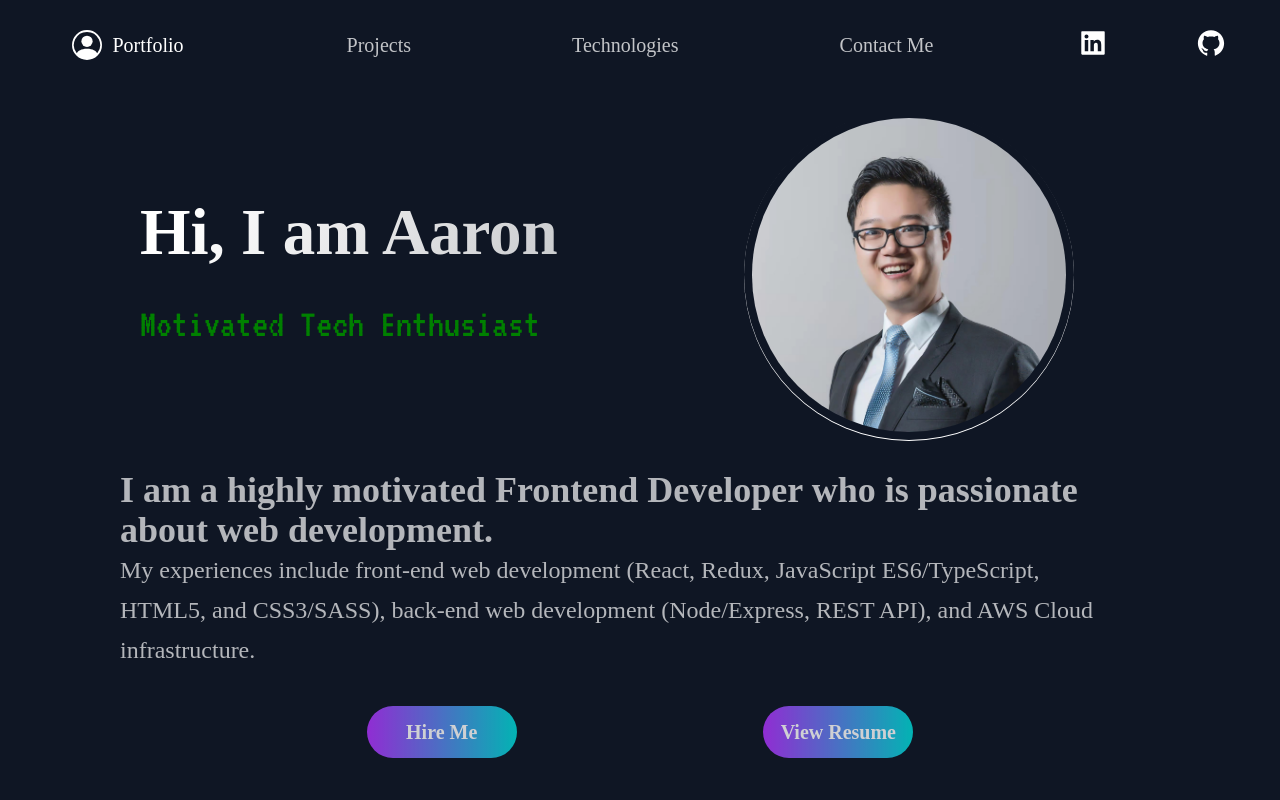
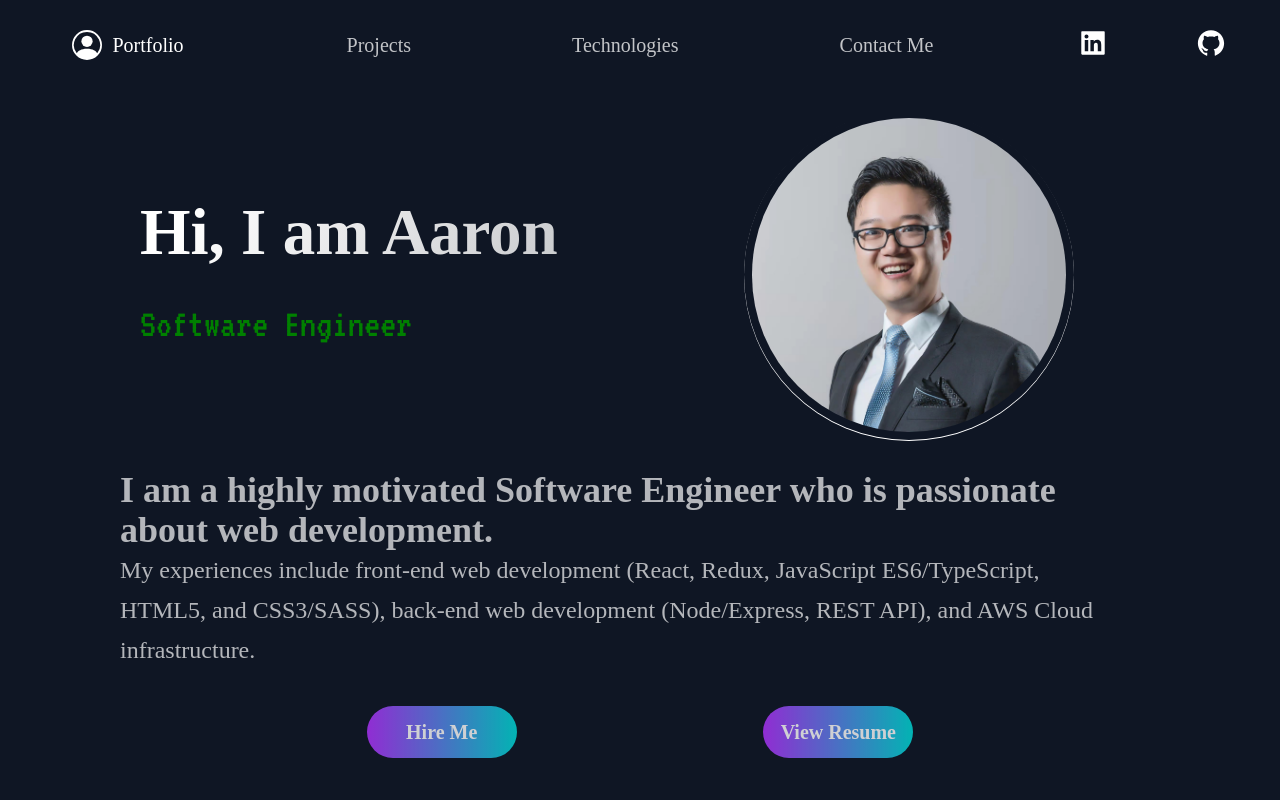
Before and after one commit to Aaron-Lin-74/personal-portfolio, a React (Create React App) app: page / in a window 1280 px wide. Shown: the top 800 px of the page. Built offline with nearby package versions, Linux system fonts and the light colour scheme.

Commit message:
chore: update resume file

```diff
--- a/src/components/Hero/Hero.tsx
+++ b/src/components/Hero/Hero.tsx
@@ -1,6 +1,6 @@
-import React from 'react';
-import Typical from 'react-typical';
-import './Hero.scss';
+import React from 'react'
+import Typical from 'react-typical'
+import './Hero.scss'
 
 function Hero() {
   return (
@@ -16,6 +16,8 @@ function Hero() {
                 <Typical
                   steps={[
                     'Frontend Developer',
+                    1500,
+                    'Software Engineer',
                     1500,
                     'Motivated Tech Enthusiast',
                     2000,
@@ -42,7 +44,7 @@ function Hero() {
         <div className='profile-details-text'>
           <span className='primary-text'>
             <h2>
-              I am a highly motivated <strong>Frontend Developer</strong> who is
+              I am a highly motivated <strong>Software Engineer</strong> who is
               passionate about web development.
             </h2>
             <p>
@@ -57,16 +59,13 @@ function Hero() {
           <a href='#contact'>
             <button>Hire Me</button>
           </a>
-          <a
-            href='Aaron(Yaotian)_Lin_Resume.pdf'
-            download='Aaron(Yaotian)_Lin_Resume.pdf'
-          >
+          <a href='Aaron_Lin_Resume.pdf' download='Aaron_Lin_Resume.pdf'>
             <button>View Resume</button>
           </a>
         </div>
       </div>
     </section>
-  );
+  )
 }
 
-export default Hero;
+export default Hero
```
Also changed, not shown: 2 other files (tests, documents, lock files or other folders).
